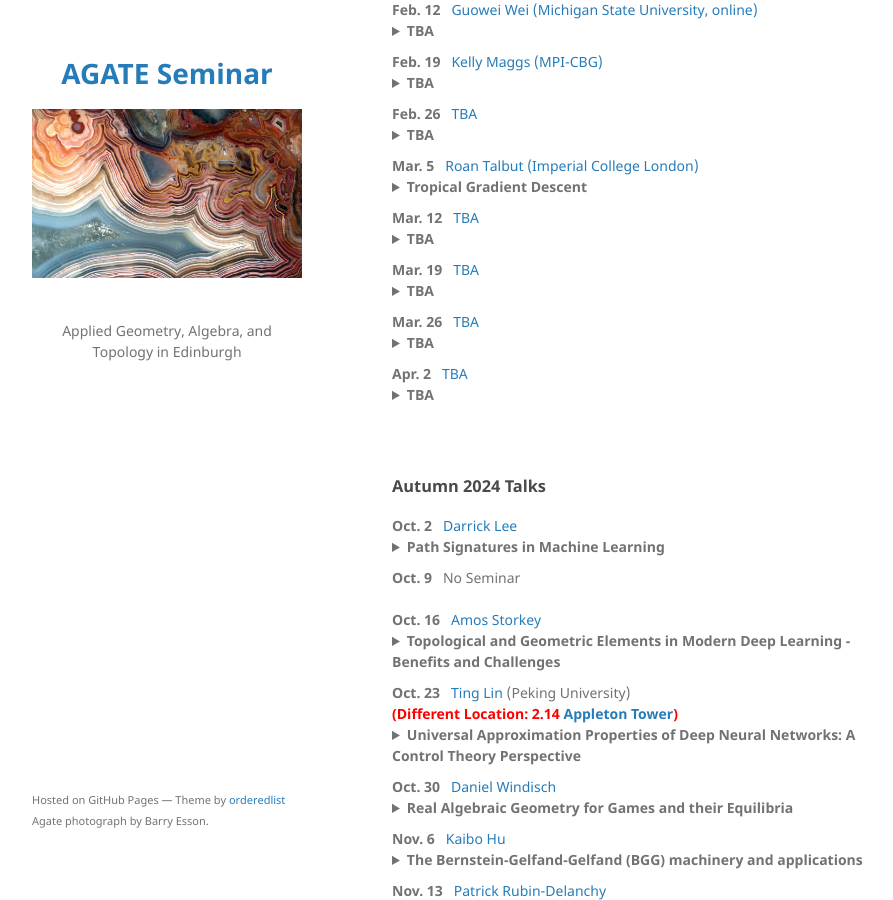
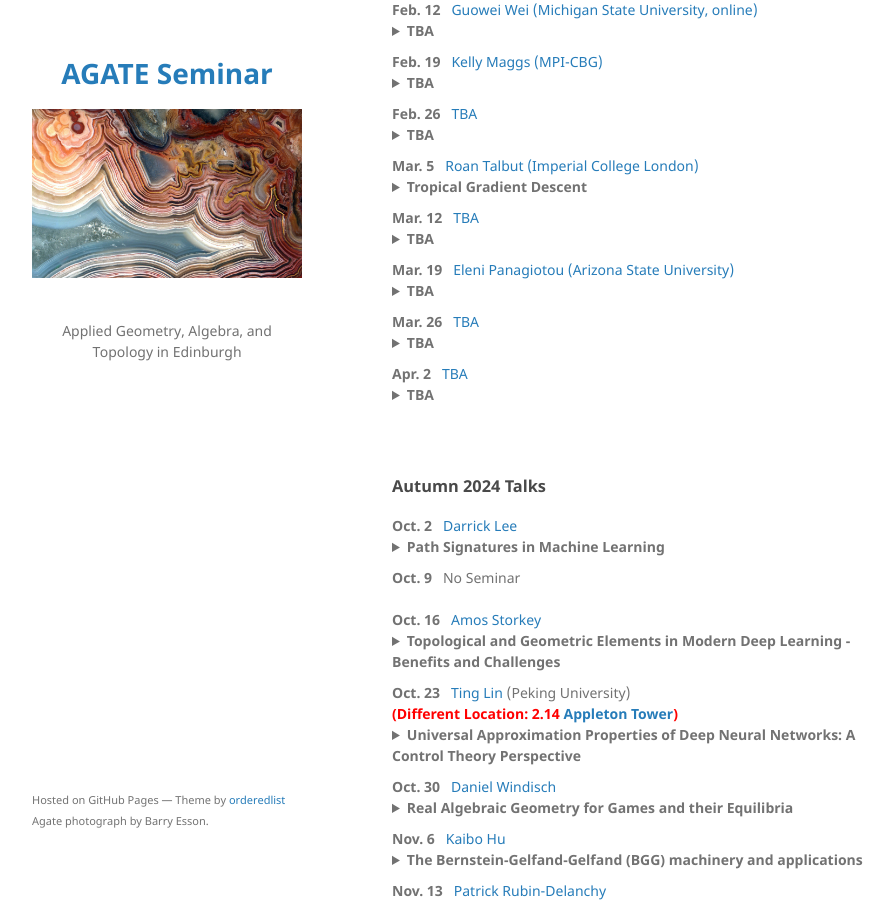
Before and after one commit to agatedinburgh/agatedinburgh.github.io, a Jekyll site: the page built from index.md, in a window 1280 px wide and 900 px high, scrolled down 557 px. Shown: the whole window, without its empty margins (178-1071 px from the left). Built offline with Jekyll 4.4.1, drawn with Linux system fonts in a browser that asks for light colours; our own code applies the rules of GitHub Pages for plain Markdown files.

Commit message:
added Eleni to the roster

```diff
--- a/index.md
+++ b/index.md
@@ -51,7 +51,7 @@ To join the mailing list, send an email to sympa at mlist.is.ed.ac.uk with nothi
 <p style="margin-left:30px;"> TBA</p>
 </details>
 
-<nobr><b>Mar. 19</b>  &nbsp; <a href="INSERT URL HERE">TBA</a></nobr>
+<nobr><b>Mar. 19</b>  &nbsp; <a href="https://www.elenipanagiotou.com/">Eleni Panagiotou (Arizona State University)</a></nobr>
 <details style="margin-bottom:10px">
 <summary><b>TBA</b></summary>
 <p style="margin-left:30px;"> TBA</p>
```
